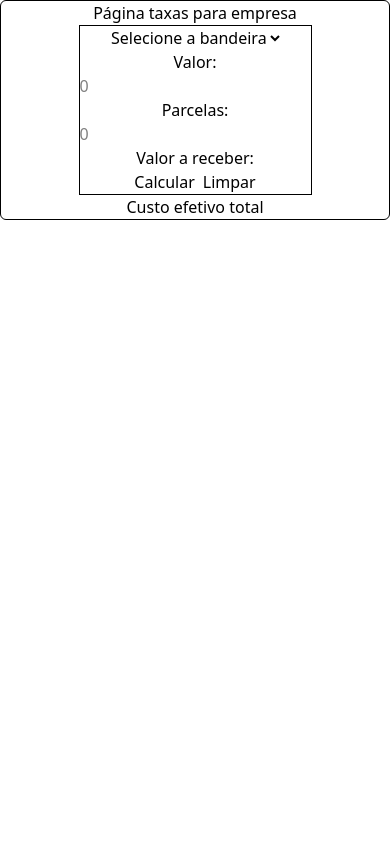
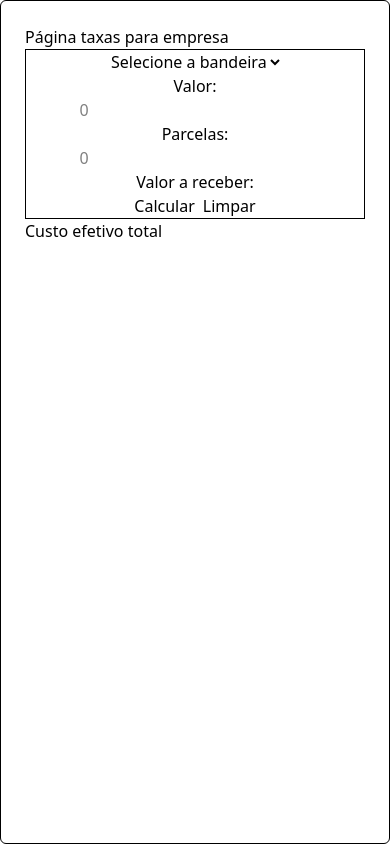
Before and after one commit to Luanhotlinebr/calculadora-de-taxas, a React (Vite) app: page /company-fees in a window 390 px wide. Built offline with nearby package versions, Linux system fonts and the light colour scheme.

Commit message:
melhorando a responsividade do componente container

```diff
--- a/src/components/container/index.tsx
+++ b/src/components/container/index.tsx
@@ -6,7 +6,7 @@ interface ContainerProps {
 
 export function Container({ children }: ContainerProps) {
   return (
-    <div className="w-full max-w-7xl mx-auto bg-white px-2 rounded-md border flex flex-col items-center justify-center">
+    <div className="w-full min-h-screen max-w-7xl mx-auto bg-white px-6 py-6 rounded-md border">
       {children}
     </div>
   );
```
